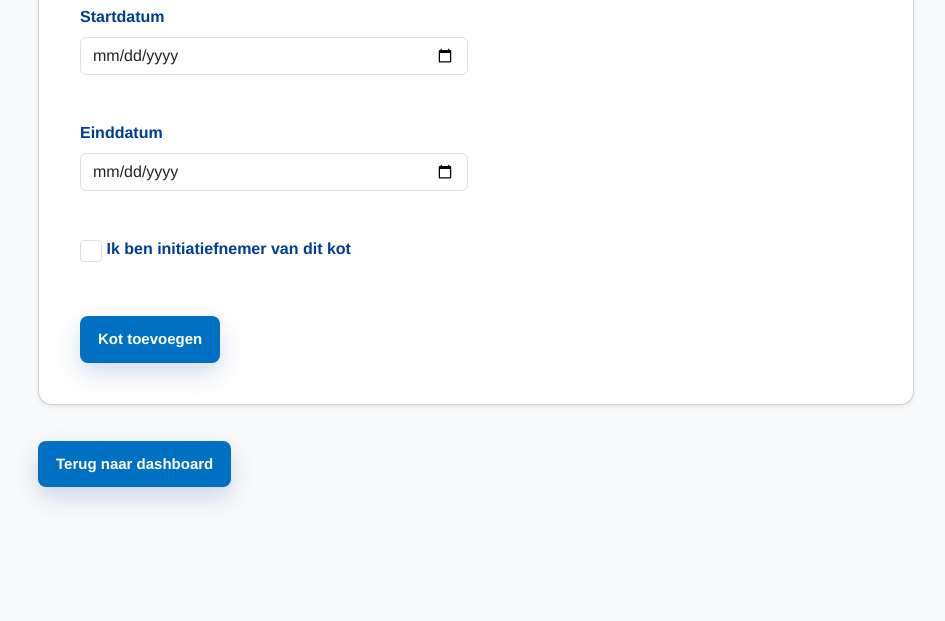
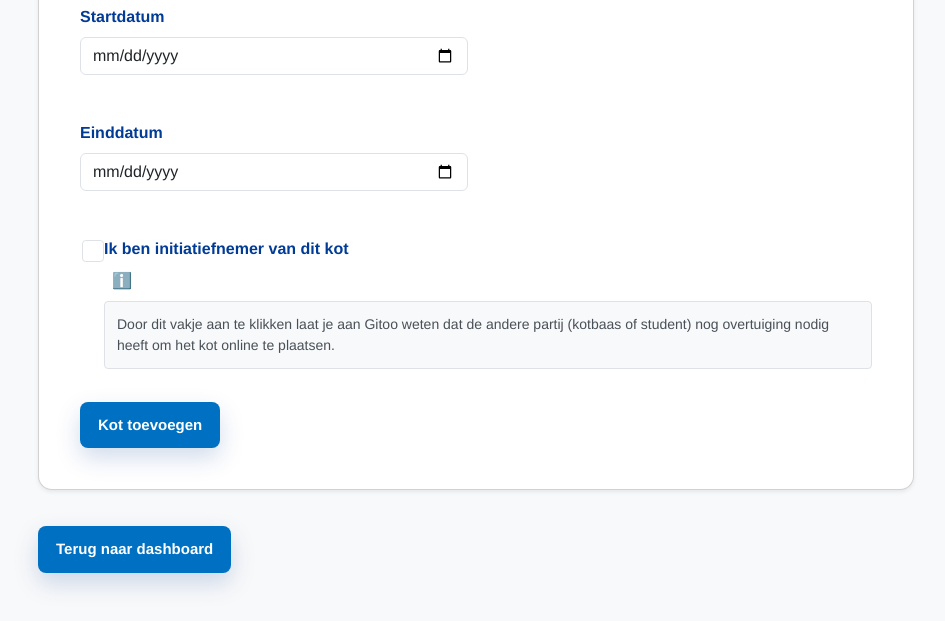
Before and after one commit to A-D-DBS-application/web-application-2025-group-7, a Flask app: page /add_kot in a window 1280 px wide. Shown: the part 1308-1929 px from the top of the page, without its empty margins (164-1109 px from the left). Before the commit the page ends 1812 px from the top, so only its background shows below. Run offline with Flask 3, Linux system fonts and the light colour scheme; a user stored in the database is signed in; tables that the repository leaves empty hold one stand-in row (values such as "Sample post"); some web fonts are replaced.

Commit message:
info initiatiefnemer toegevoegd

```diff
--- a/Flask/app/static/css/forms.css
+++ b/Flask/app/static/css/forms.css
@@ -175,3 +175,18 @@
         width: auto;
     }
 }
+/* ========== INFO ICON TOOLTIP ========== */
+.info-icon {
+    cursor: help;
+    margin-left: 0.5rem;
+}
+
+#initiatiefnemer-tooltip {
+    background-color: #f8f9fa;
+    border: 1px solid #dee2e6;
+    border-radius: 0.25rem;
+    padding: 0.75rem;
+    margin-top: 0.5rem;
+    font-size: 0.875rem;
+    color: #495057;
+}
--- a/Flask/app/templates/add_kot.html
+++ b/Flask/app/templates/add_kot.html
@@ -7,6 +7,7 @@
     <link href="https://cdn.jsdelivr.net/npm/bootstrap@5.3.2/dist/css/bootstrap.min.css" rel="stylesheet">
     <link rel="stylesheet" href="{{ url_for('static', filename='css/common.css') }}">
     <link rel="stylesheet" href="{{ url_for('static', filename='css/cards.css') }}">
+    <link rel="stylesheet" href="{{ url_for('static', filename='css/forms.css') }}">
     <link rel="stylesheet" href="{{ url_for('static', filename='css/pages.css') }}">
 </head>
 
@@ -156,10 +157,16 @@
                 {% endif %}
 
                 <div class="col-12">
-                    <label class="form-check-label">
-                        <input class="form-check-input" type="checkbox" name="initiatiefnemer" value="1" {% if initiatiefnemer %}checked{% endif %}>
-                        Ik ben initiatiefnemer van dit kot
-                    </label>
+                    <div class="form-check">
+                        <input class="form-check-input" type="checkbox" name="initiatiefnemer" value="1" id="initiatiefnemer" {% if initiatiefnemer %}checked{% endif %}>
+                        <label class="form-check-label" for="initiatiefnemer">
+                            Ik ben initiatiefnemer van dit kot
+                        </label>
+                        <span class="info-icon" onclick="toggleTooltip(event)">ℹ️</span>
+                        <div id="initiatiefnemer-tooltip">
+                            Door dit vakje aan te klikken laat je aan Gitoo weten dat de andere partij (kotbaas of student) nog overtuiging nodig heeft om het kot online te plaatsen.
+                        </div>
+                    </div>
                 </div>
 
                 <div class="col-12">
@@ -206,6 +213,22 @@ document.addEventListener('DOMContentLoaded', () => {
     slaapplaatsenInput.addEventListener('input', updatePrijsadvies);
     stadInput.addEventListener('input', updatePrijsadvies);
 });
+
+function toggleTooltip(event) {
+    event.stopPropagation();
+    const tooltip = document.getElementById('initiatiefnemer-tooltip');
+    if (tooltip.style.display === 'block') {
+        tooltip.style.display = 'none';
+    } else {
+        tooltip.style.display = 'block';
+    }
+}
+
+// Close tooltip when clicking elsewhere
+document.addEventListener('click', function() {
+    const tooltip = document.getElementById('initiatiefnemer-tooltip');
+    tooltip.style.display = 'none';
+});
 </script>
 
 <div id="prijsadvies" style="margin-top:10px; font-weight:bold;"></div>
```
